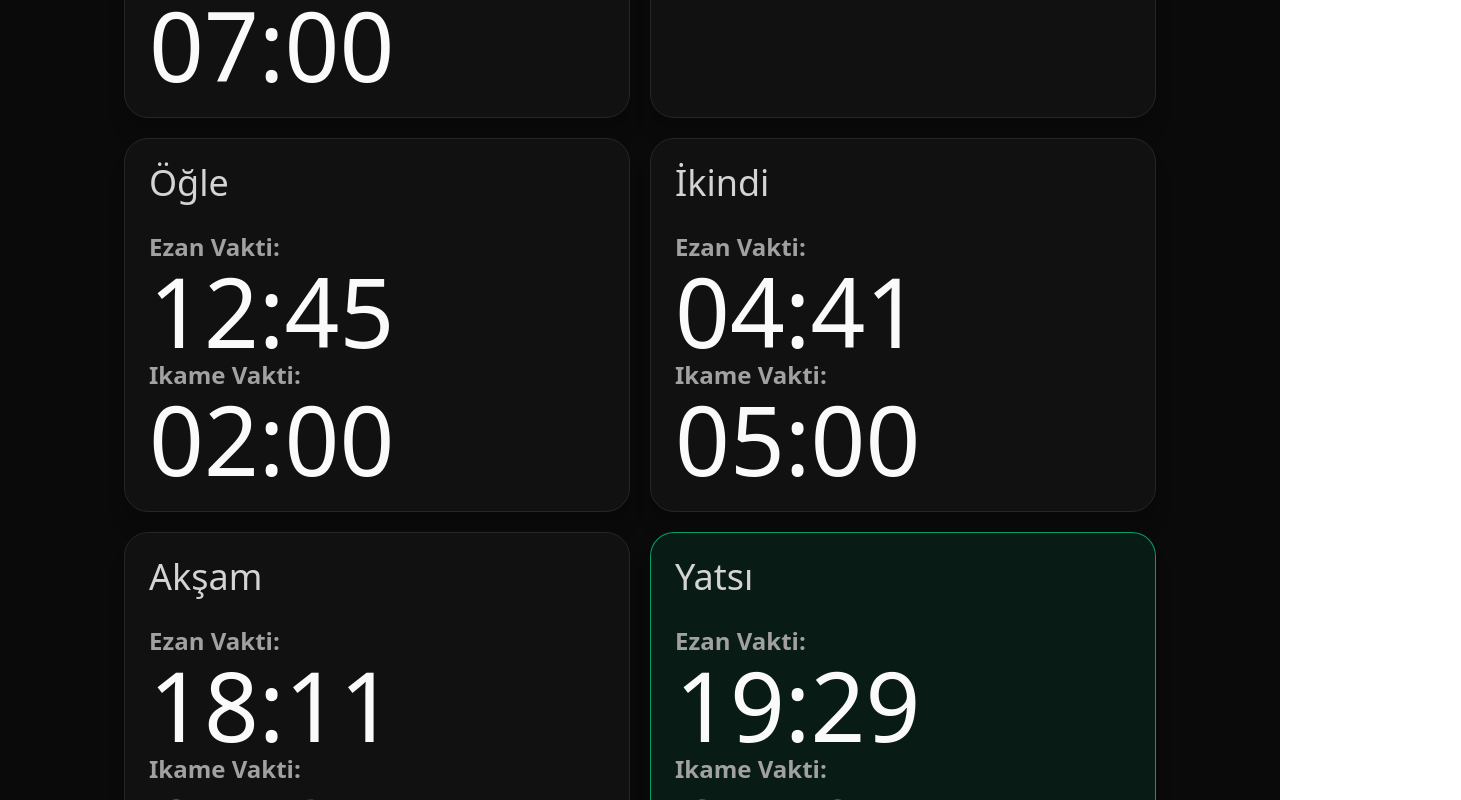
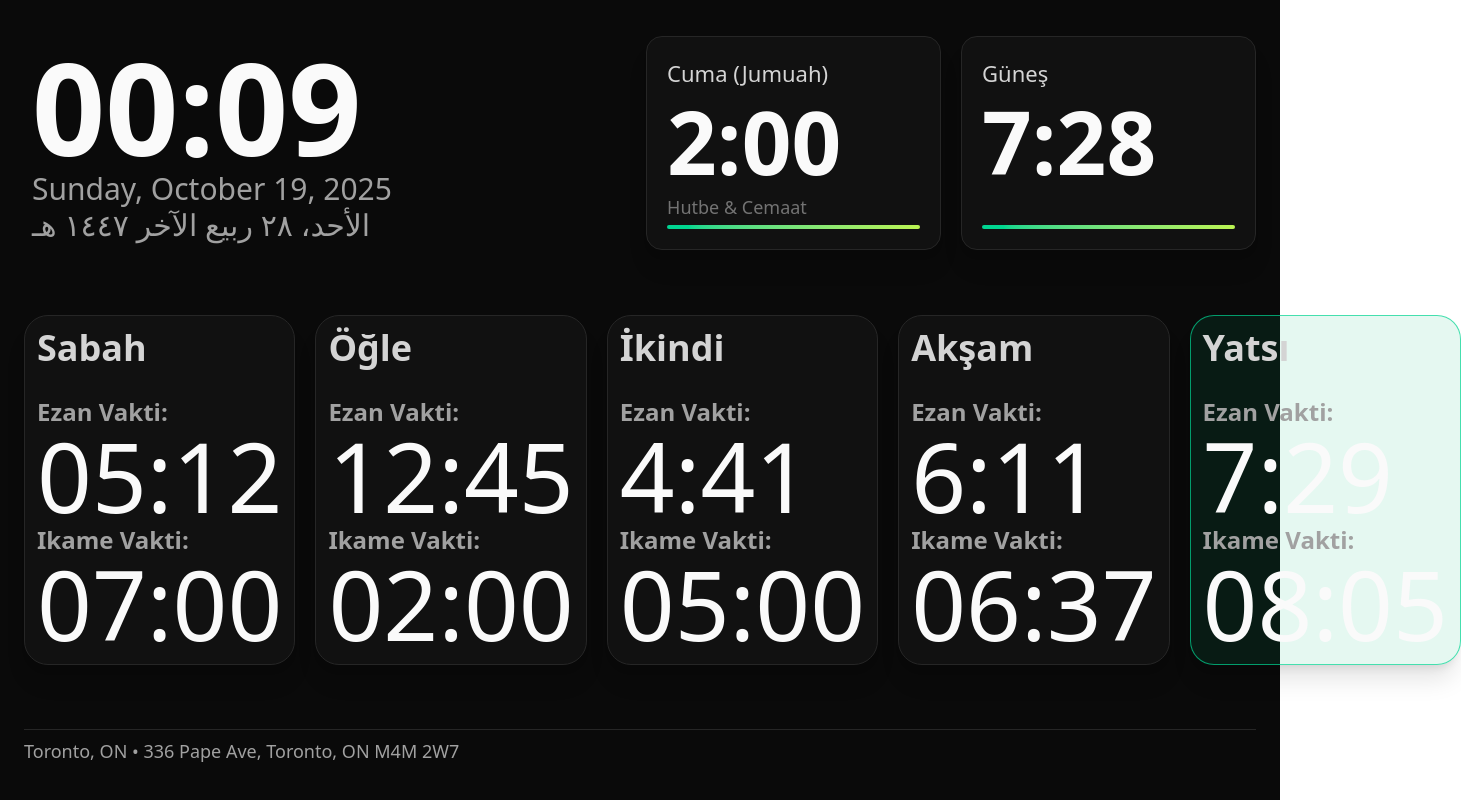
Before and after one commit to ismailsari07/papedisplay, a Next.js app: page / in a window 1280 px wide. Shown: the top 800 px of the page, 1461 px wide, since content can reach past the window. Built offline with nearby package versions, Linux system fonts and the light colour scheme.

Commit message:
feat: horizontal design

```diff
--- a/app/page.tsx
+++ b/app/page.tsx
@@ -45,7 +45,7 @@ export default function Home() {
   const now = useNow();
   return (
     <div className="h-screen w-screen bg-neutral-950 text-neutral-50 flex justify-center items-center">
-      <div className="aspect-[9/16] w-full max-w-[1080px] max-h-[1920px] flex flex-col p-6">
+      <div className="w-full flex flex-col p-6">
         <header className="mb-16 flex justify-between items-center gap-3">
           <div className="w-1/2 flex flex-col p-2">
             <div className="text-neutral-50 font-bold text-9xl">
@@ -56,38 +56,31 @@ export default function Home() {
             </div>
             <div className="text-neutral-400 text-3xl">{formatHijri(now)}</div>
           </div>
-          <div className="w-1/2">
+          <div className="w-1/2 flex gap-5">
             <InfoCard
               title="Cuma (Jumuah)"
               value={"2:00"}
               subtitle="Hutbe & Cemaat"
               accent="from-emerald-400 to-lime-300"
             />
+            <InfoCard
+              title="Güneş"
+              value={"7:28"}
+              subtitle=""
+              accent="from-emerald-400 to-lime-300"
+            />
           </div>
         </header>
 
-        <section
-          id="prayer-times"
-          className="flex flex-col gap-5 justify-between "
-        >
-          <div className="flex gap-5">
-            <PrayerCard label="Sabah" time="05:12" ikame="07:00" />
-            <PrayerCard label="Güneş" time="07:28" ikame="" />
-          </div>
-          <div className="flex gap-5">
-            <PrayerCard label="Öğle" time="12:45" ikame="02:00" />
-            <PrayerCard label="İkindi" time="04:41" ikame="05:00" />
-          </div>
-          <div className="flex gap-5">
-            <PrayerCard label="Akşam" time="18:11" ikame="06:37" />
-            <PrayerCard label="Yatsı" time="19:29" ikame="08:05" active />
-          </div>
+        <section id="prayer-times" className="flex gap-5 justify-between mb-16">
+          <PrayerCard label="Sabah" time="05:12" ikame="07:00" />
+          <PrayerCard label="Öğle" time="12:45" ikame="02:00" />
+          <PrayerCard label="İkindi" time="4:41" ikame="05:00" />
+          <PrayerCard label="Akşam" time="6:11" ikame="06:37" />
+          <PrayerCard label="Yatsı" time="7:29" ikame="08:05" active />
         </section>
 
         <footer className="flex items-center justify-between pt-2 border-t border-neutral-800">
-          <div className="text-neutral-400 text-[clamp(12px,1.6vw,18px)]">
-            24/7 Kiosk Display • Auto-refresh
-          </div>
           <div className="text-neutral-400 text-[clamp(12px,1.6vw,18px)]">
             Toronto, ON • 336 Pape Ave, Toronto, ON M4M 2W7
           </div>
@@ -110,7 +103,7 @@ function InfoCard({
 }) {
   return (
     <div
-      className={`w-full rounded-2xl p-5 bg-neutral-900/60 border border-neutral-800 shadow-xl`}
+      className={`w-full flex flex-col gap-1 rounded-2xl p-5 bg-neutral-900/60 border border-neutral-800 shadow-xl`}
     >
       <div className="text-neutral-300 text-[clamp(14px,1.8vw,22px)] mb-1">
         {title}
@@ -125,7 +118,7 @@ function InfoCard({
       )}
       {/* Dekoratif accent (opsiyonel gradient underline) */}
       <div
-        className={`mt-3 h-1 rounded-full bg-gradient-to-r ${accent ?? "from-sky-400 to-cyan-300"}`}
+        className={`mt-auto h-1 rounded-full bg-gradient-to-r ${accent ?? "from-sky-400 to-cyan-300"}`}
       />
     </div>
   );
@@ -144,11 +137,10 @@ function PrayerCard({
 }) {
   return (
     <div
-      className={`w-1/2 rounded-3xl p-6 border shadow-xl transition-colors
-${active ? "border-emerald-400/70 bg-emerald-500/10" : "border-neutral-800 bg-neutral-900/60"}`}
+      className={`w-1/2 rounded-3xl p-3 border shadow-xl transition-colors ${active ? "border-emerald-400/70 bg-emerald-500/10" : "border-neutral-800 bg-neutral-900/60"}`}
     >
       <div className="flex items-center justify-between mb-7">
-        <div className="text-4xl text-neutral-300">{label}</div>
+        <div className="text-4xl text-neutral-300 font-bold">{label}</div>
         {/* active && (
           <span className="text-[clamp(12px,1.8vw,18px)] px-3 py-1 rounded-full bg-emerald-500/20 text-emerald-300 border border-emerald-400/50">
             Sıradaki
```
